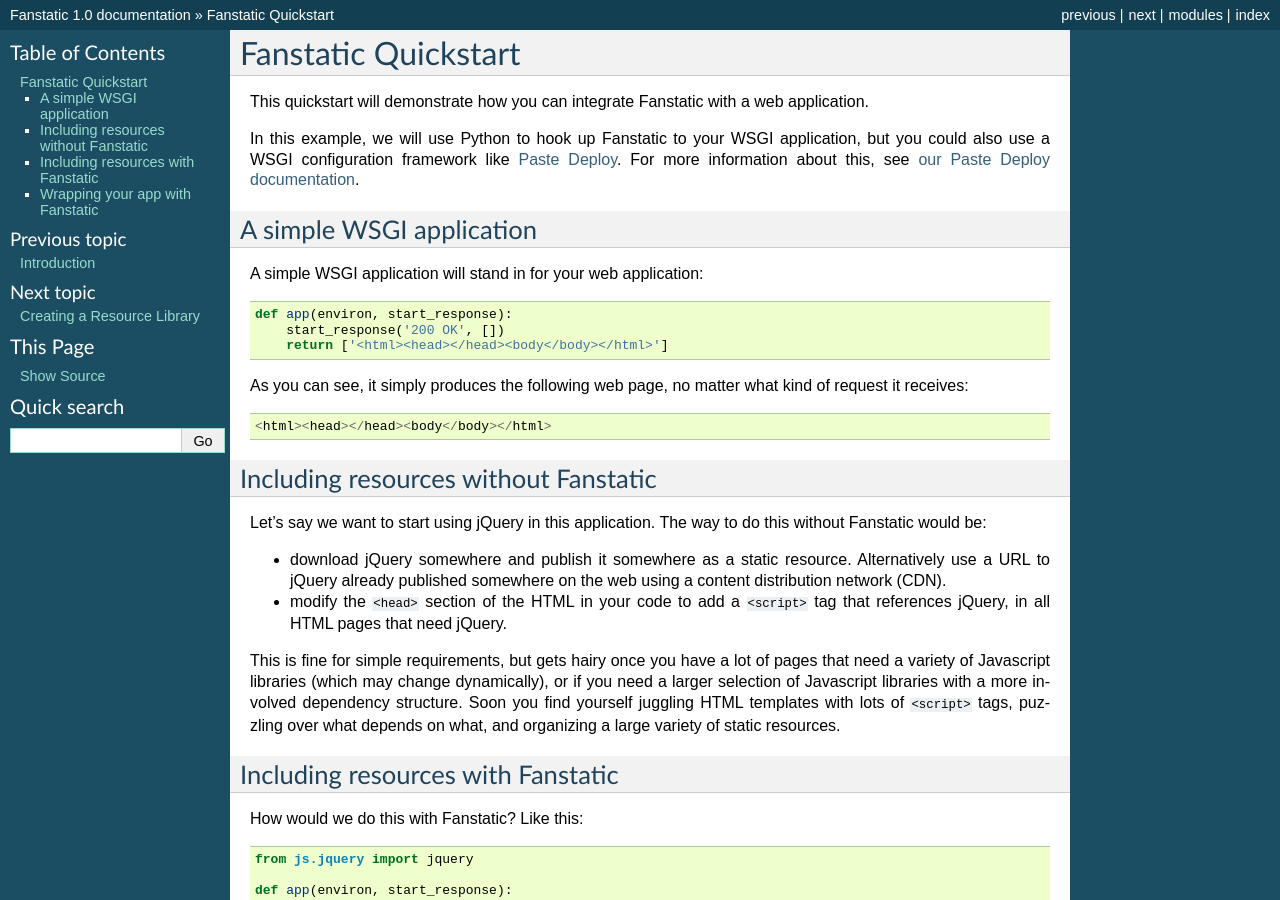
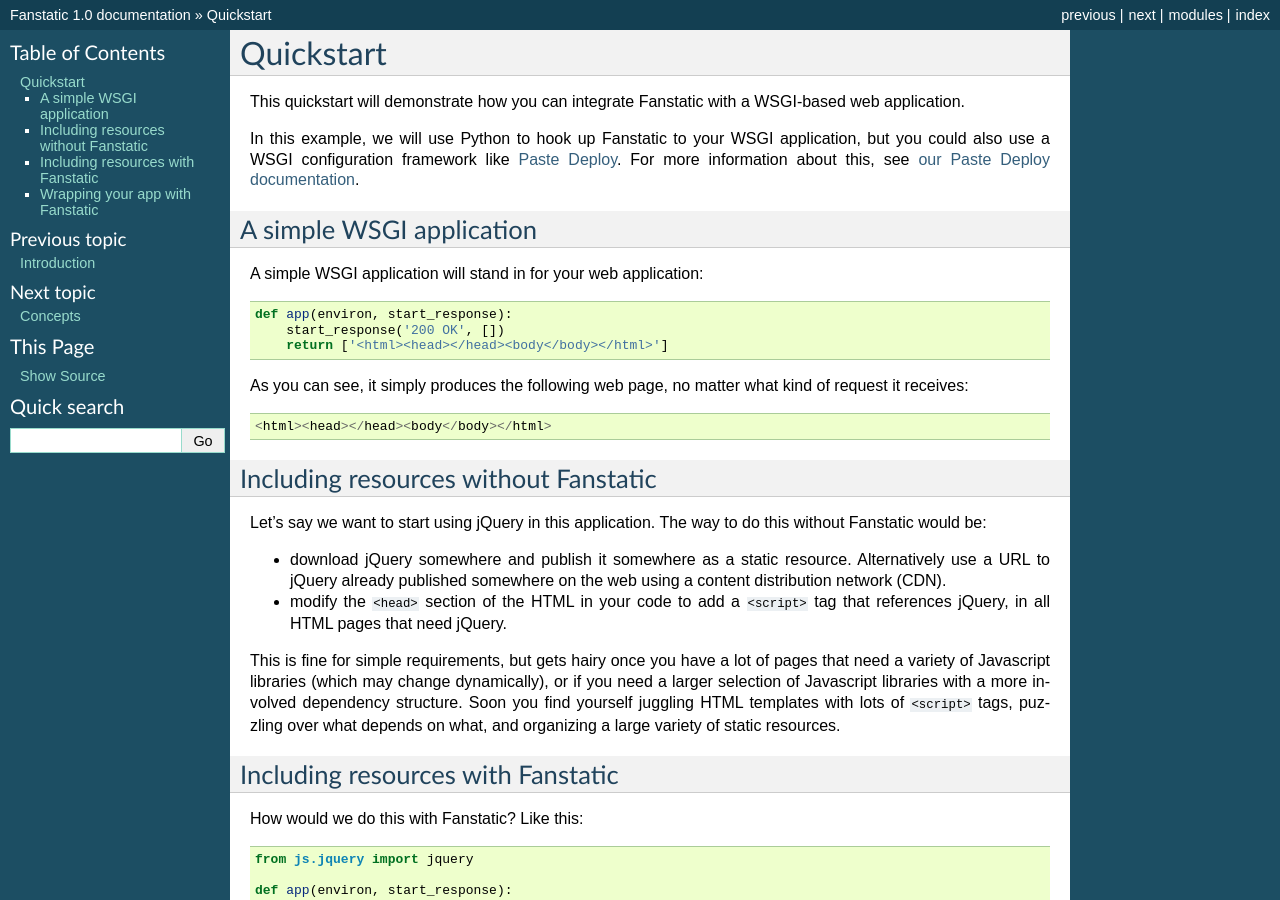
Before and after one commit to zopefoundation/fanstatic, a Sphinx documentation site: the page built from doc/quickstart.rst, in a window 1280 px wide and 900 px high. Built offline with Sphinx 7.4.7, drawn with Linux system fonts in a browser that asks for light colours; some of the changed text lies outside the part shown.

Commit message:
A few more documentation tweaks.

```diff
--- a/doc/index.rst
+++ b/doc/index.rst
@@ -8,8 +8,8 @@
 
    intro
    quickstart
+   concepts
    library
-   concepts
    optimization
    configuration
    paste_deploy
--- a/doc/paste_deploy.rst
+++ b/doc/paste_deploy.rst
@@ -1,9 +1,9 @@
-Fanstatic with Paste Deployment
-===============================
+Paste Deployment
+================
 
 Fanstatic has support for `Paste Deployment`_, a system for
 configuring WSGI applications and servers. You can configure the
-Fanstatic WSGI components using Paste Deploy.
+Fanstatic WSGI component using Paste Deploy.
 
 XXX example goes here.
 
--- a/doc/quickstart.rst
+++ b/doc/quickstart.rst
@@ -1,8 +1,8 @@
-Fanstatic Quickstart
-====================
+Quickstart
+==========
 
 This quickstart will demonstrate how you can integrate Fanstatic with
-a web application.
+a WSGI-based web application.
 
 In this example, we will use Python to hook up Fanstatic to your WSGI
 application, but you could also use a WSGI configuration framework
```
